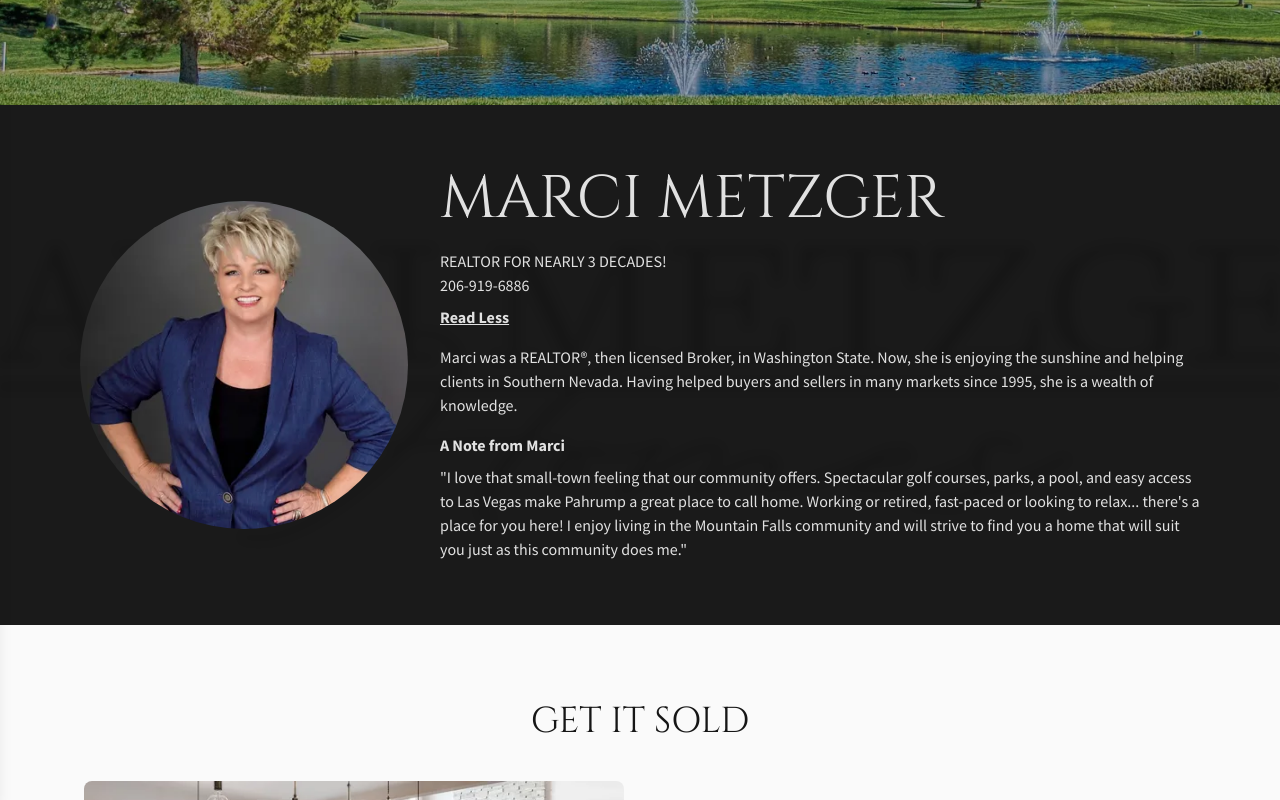
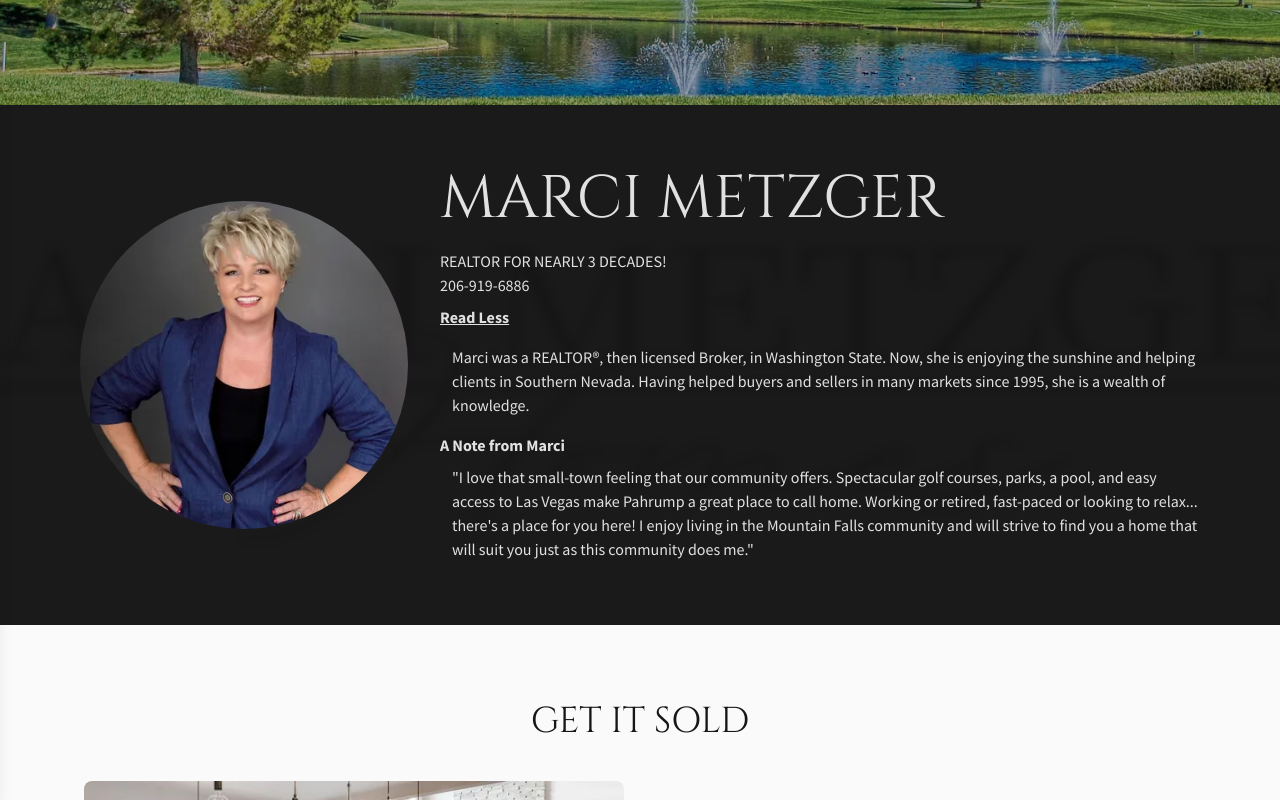
Before and after one commit to itskaedechan/realtyworks, a React (Vite) app: page / in a window 1280 px wide. Both pictures are taken after a click on the button "Read More". Shown: the part 536-1336 px from the top of the page. Built offline with nearby package versions, Linux system fonts and the light colour scheme.

Commit message:
change: added ml-3 for easier reading

```diff
--- a/src/components/About.jsx
+++ b/src/components/About.jsx
@@ -45,7 +45,7 @@ export default function About() {
               transition={{ duration: 0.5, ease: "easeInOut" }}
               className="mt-4 overflow-hidden"
             >
-              <p>
+              <p className="mb-4 ml-3">
                 Marci was a REALTOR®, then licensed Broker, in Washington State.
                 Now, she is enjoying the sunshine and helping clients in
                 Southern Nevada. Having helped buyers and sellers in many
@@ -53,7 +53,7 @@ export default function About() {
               </p>
 
               <h4 className="mt-4 font-bold">A Note from Marci</h4>
-              <p className="italic mt-2">
+              <p className="italic mt-2 ml-3">
                 "I love that small-town feeling that our community offers.
                 Spectacular golf courses, parks, a pool, and easy access to Las
                 Vegas make Pahrump a great place to call home. Working or
```
